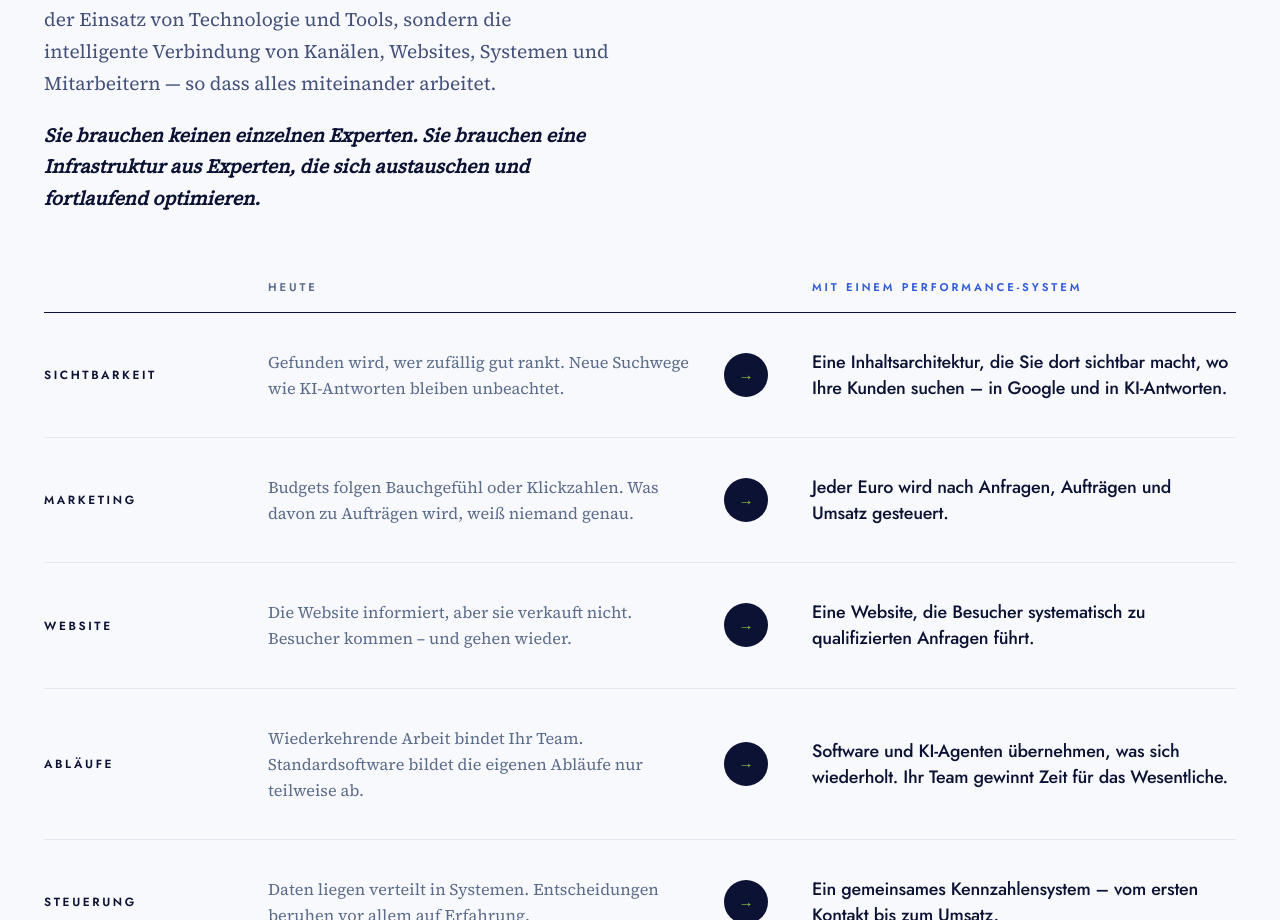
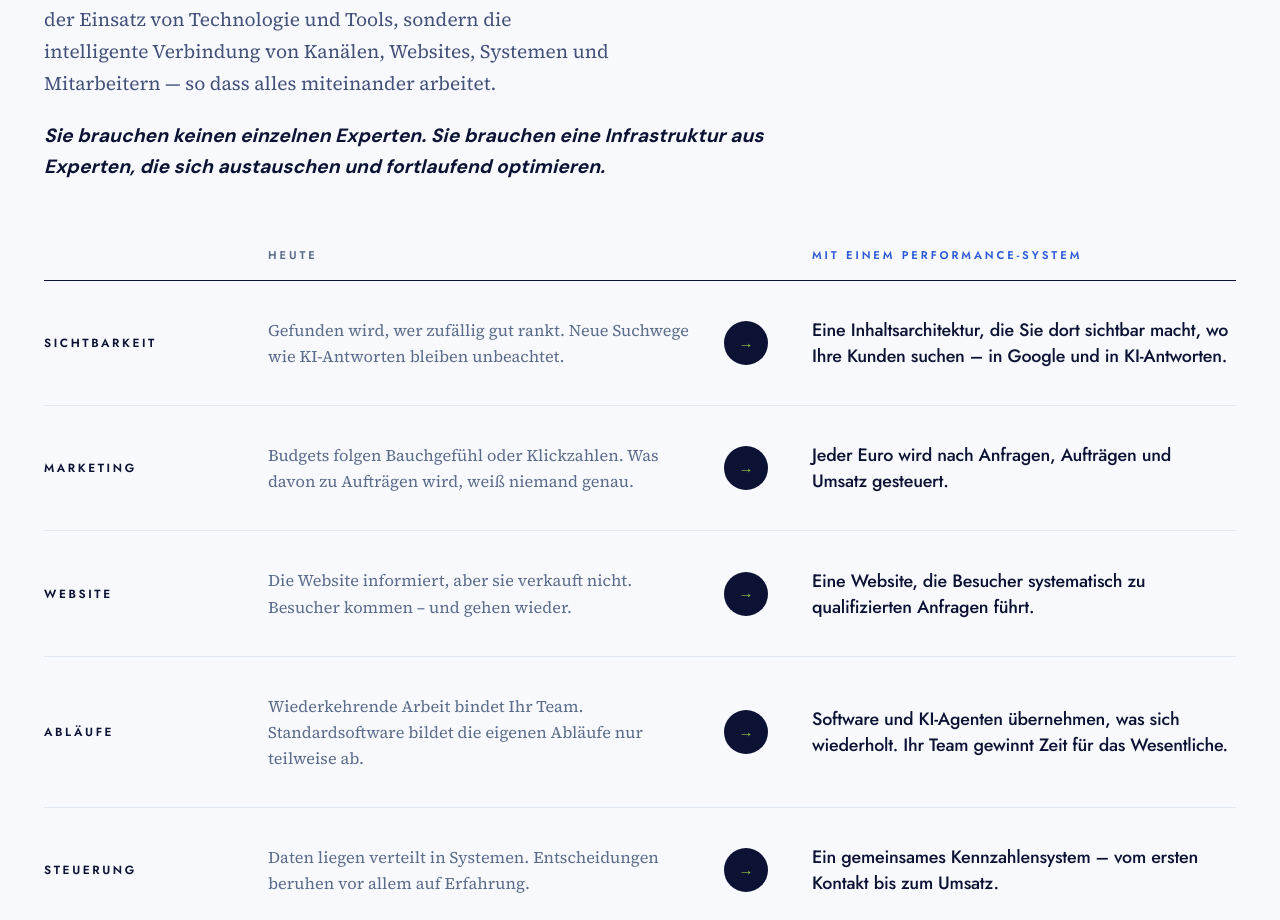
Before and after one commit to nizarladouz/Ladouz-Digital, a Next.js app in the folder ladouz-digital/: page / in a window 1280 px wide. Shown: the part 2160-3080 px from the top of the page. Built offline with nearby package versions, Linux system fonts and the light colour scheme.

Commit message:
Ausgangslage: Satz echt in DM Sans fett kursiv

```diff
--- a/ladouz-digital/app/layout.tsx
+++ b/ladouz-digital/app/layout.tsx
@@ -24,8 +24,8 @@ const dmSans = DM_Sans({
   variable: "--font-dm-sans",
   subsets: ["latin"],
   display: "swap",
-  weight: ["600"],
-  style: ["italic"],
+  weight: ["400", "600", "700"],
+  style: ["normal", "italic"],
 });
 
 const SITE = "https://www.ladouz.digital";
--- a/ladouz-digital/app/page.tsx
+++ b/ladouz-digital/app/page.tsx
@@ -1395,10 +1395,10 @@ function Wandel() {
             sondern die intelligente Verbindung von Kanälen, Websites, Systemen und Mitarbeitern — so dass
             alles miteinander arbeitet.
           </Lead>
-          <Lead className="!mt-5 font-[family-name:var(--font-dm-sans)] font-bold italic !text-[#0b1233]">
+          <p className="mt-5 max-w-[56ch] font-[family-name:var(--font-dm-sans)] text-[clamp(1.05rem,1.6vw,1.2rem)] font-bold italic leading-[1.66] text-[#0b1233]">
             Sie brauchen keinen einzelnen Experten. Sie brauchen eine Infrastruktur aus Experten, die sich
             austauschen und fortlaufend optimieren.
-          </Lead>
+          </p>
         </Reveal>
 
         <div className="mt-16">
```
